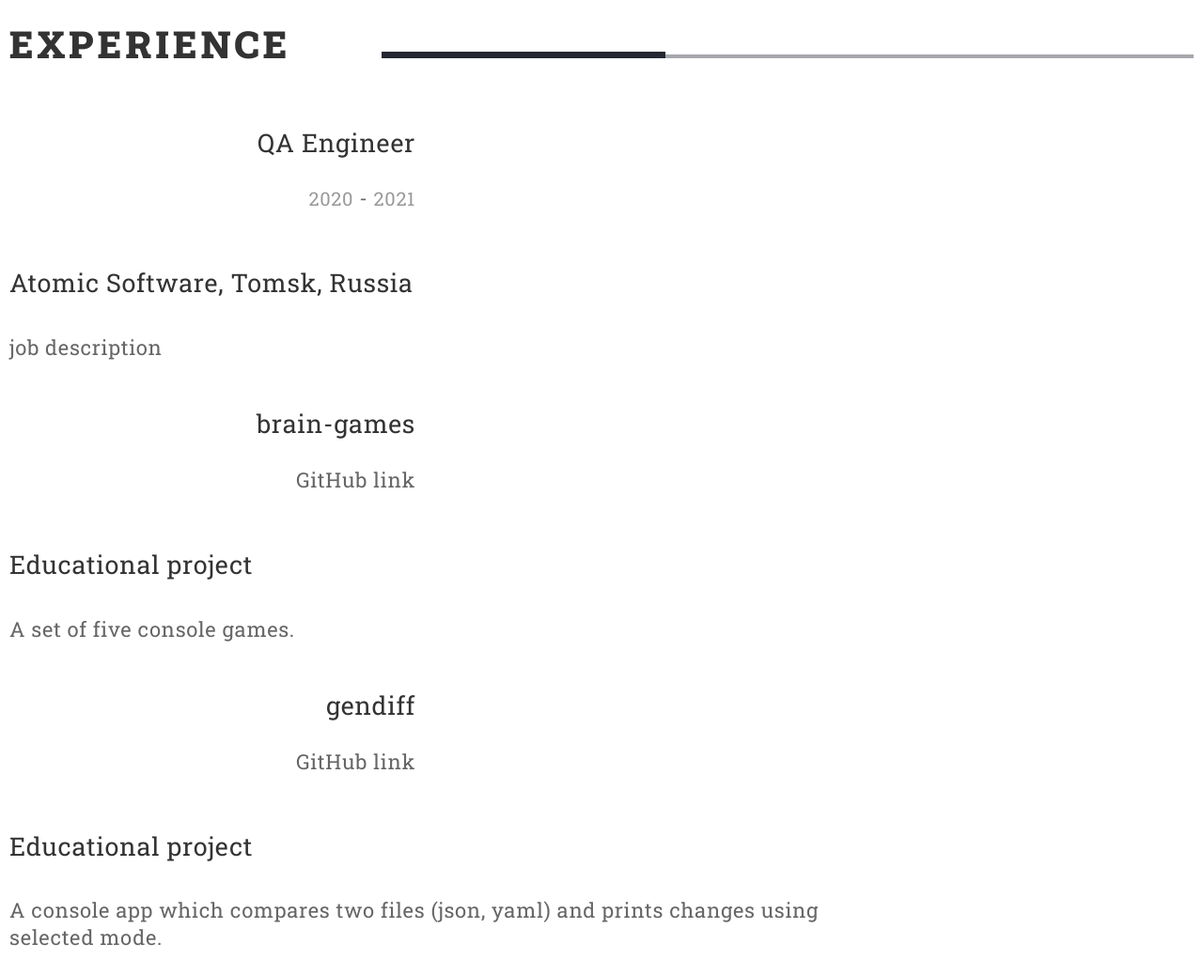
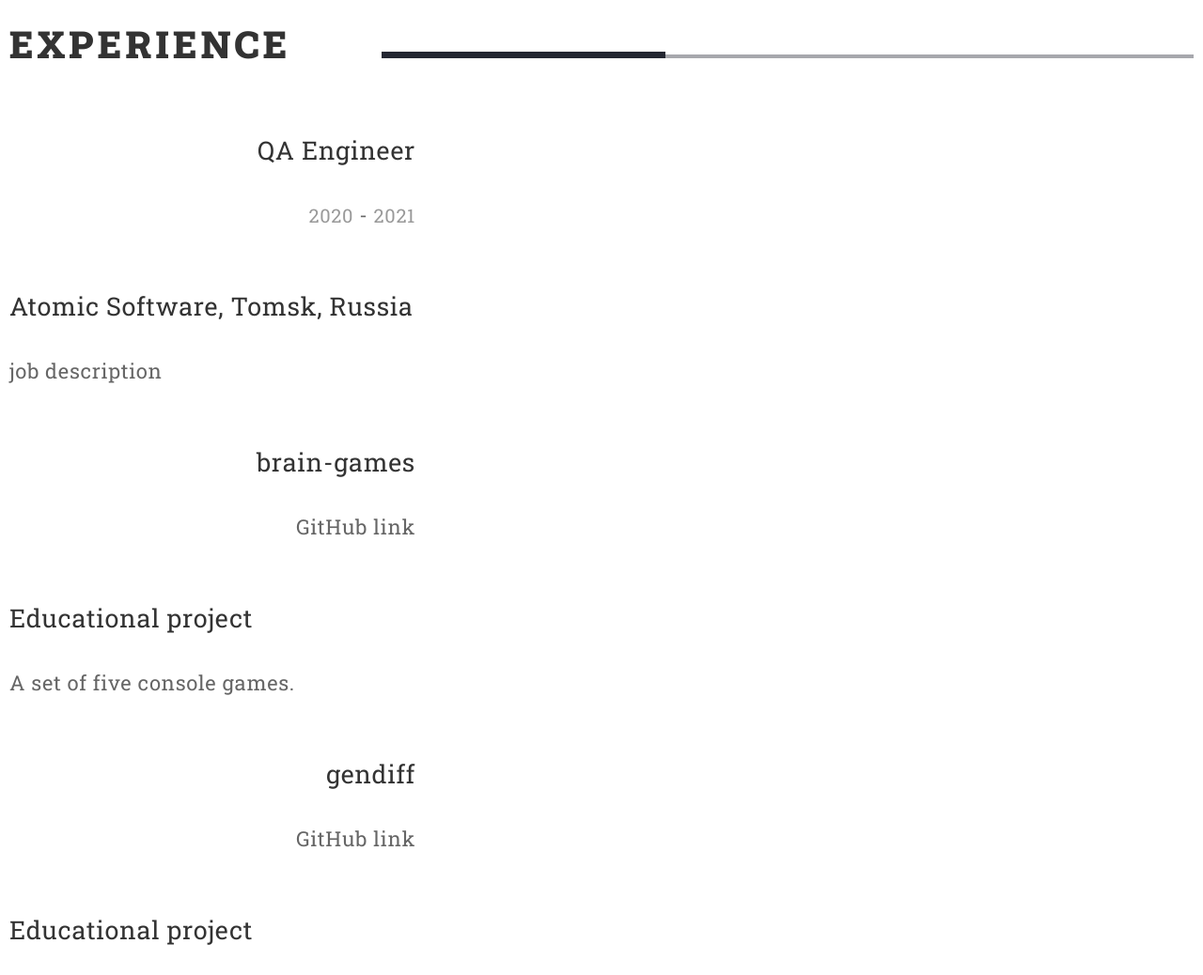
Before and after one commit to bbngpw/cv, a website: page index.html in a window 1280 px wide. Shown: the part 1000-2038 px from the top of the page at 94% size. Drawn offline with Linux system fonts and the light colour scheme.

Commit message:
fix: set same vertical margins to h3, h4 and p

```diff
--- a/styles/style.css
+++ b/styles/style.css
@@ -221,6 +221,8 @@ h3,
 h4 {
   font-weight: 400;
   font-size: 27px;
+  margin-top: 1.33em;
+  margin-bottom: 1.33em;
 }
 
 .education h3 {
@@ -234,6 +236,8 @@ h4 {
 
 section p {
   color: var(--content-secondary-color);
+  margin-top: 1.33em;
+  margin-bottom: 1.33em;
 }
 
 time {
```
